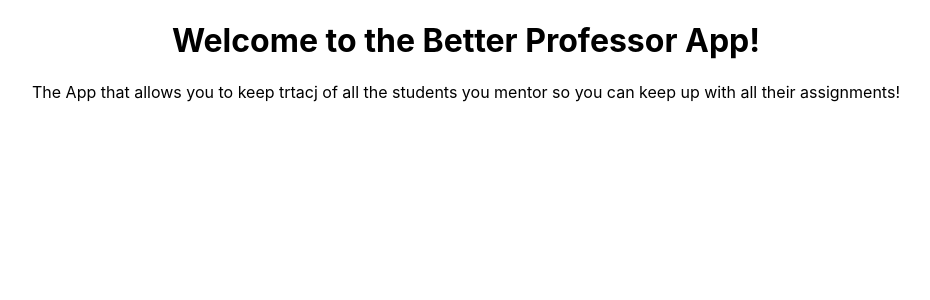
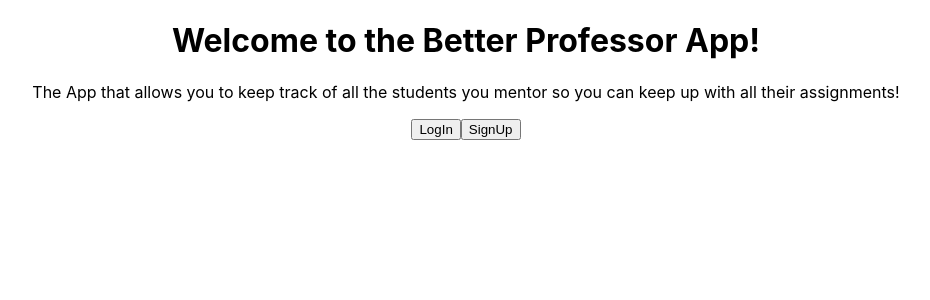
Before and after one commit to BW-Better-Professor-App/better-professor-app, a React (Create React App) app in the folder professor-front-end/: page / in a window 1280 px wide. Shown: the top 300 px of the page, without its empty margins (174-1104 px from the left). Built offline with nearby package versions, Linux system fonts and the light colour scheme.

Commit message:
updated homepage

```diff
--- a/professor-front-end/src/App.js
+++ b/professor-front-end/src/App.js
@@ -1,5 +1,5 @@
 import React from 'react';
-import { BrowserRouter as Router, Route} from 'react-router-dom'
+import { BrowserRouter as Router, Route} from 'react-router-dom';
 import './App.css';
 import HomePage from './components/HomePage';
 import LogIn from './components/LogIn';
@@ -11,9 +11,9 @@ function App() {
     <Router>
       <div className="App">
         <Route exact path='/' component={HomePage}/>
-        <Route path='/login' component={LogIn}/>
+        {/* <Route path='/login' component={LogIn}/>
         <Route path='/signup' component={SignUp}/>
-        <Route path='/studentlist' component={StudentList}/>
+        <Route path='/studentlist' component={StudentList}/> */}
       </div>
     </Router>
 
--- a/professor-front-end/src/components/HomePage.js
+++ b/professor-front-end/src/components/HomePage.js
@@ -5,8 +5,9 @@ const HomePage = props => {
     return (
         <div>
             <h1>Welcome to the Better Professor App!</h1>
-            <p>The App that allows you to keep trtacj of all the students you mentor so you can keep up with all their assignments!</p>
-            <Link to='/login'/>
+            <p>The App that allows you to keep track of all the students you mentor so you can keep up with all their assignments!</p>
+            <button><Link to='/login'/>LogIn</button>
+            <button><Link to='/signup'/>SignUp</button>
         </div>
     )
 }
```
Also changed, not shown: 1 other file (tests, documents, lock files or other folders).
